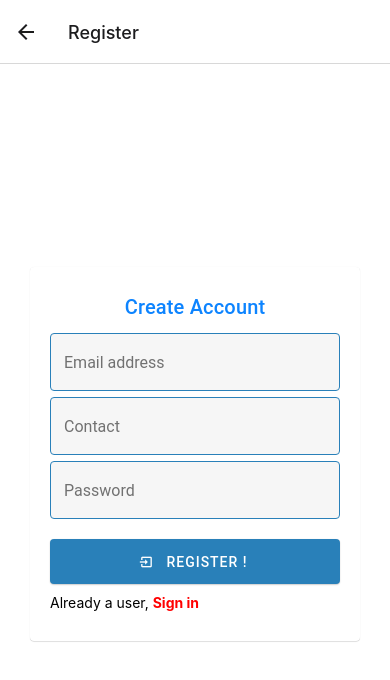
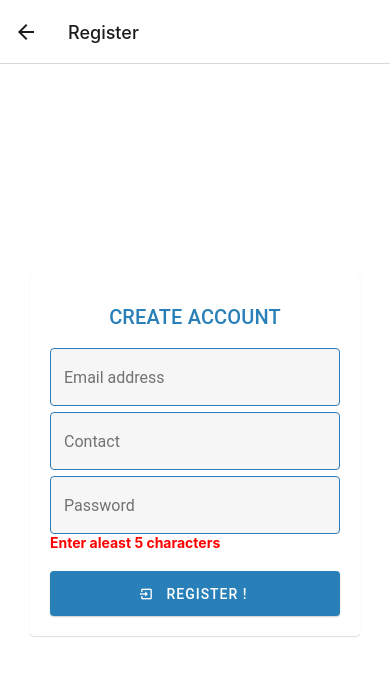
Before and after one commit to Shalini-2209/career-guidance-app-rn, a React Native app: screen /Register in a window 390 px wide. Shown: the top 680 px of the page. Built offline with nearby package versions, Linux system fonts and the light colour scheme; no server answers.

Commit message:
Registration fixed!

```diff
--- a/src/screens/Register.js
+++ b/src/screens/Register.js
@@ -2,11 +2,13 @@ import { View, StyleSheet, Text } from "react-native";
 import { TextInput, Card, Button, Title } from "react-native-paper";
 import { basic, dark } from "../default/colors";
 import Alert from "../components/Alert";
+import database from "../storage/firebase";
+import { getDatabase, ref, set } from "firebase/database";
 import React, { useState, useEffect } from "react";
 
-const Login = ({ navigation }) => {
+const Login = () => {
   const initalState = {
-    name: "",
+    mail: "",
     pwd: "",
     contact: "",
   };
@@ -18,46 +20,80 @@ const Login = ({ navigation }) => {
     <Alert alert={alert} setAlert={setAlert} />;
   }, [alert]);
 
-  const handleRegister = () => {};
+  const handleRegister = () => {
+    if (form.mail === "" || form.contact === "" || form.pwd === "")
+      setAlert("Fields are empty!");
+    else if (form.pwd.length < 5) setAlert("Password length mismatched!");
+    else if (form.contact.length < 10) setAlert("Contact length mismatched!");
+    else {
+      const db = getDatabase();
+
+      set(ref(db, "users/" + form.mail), {
+        pwd: form.pwd,
+        contact: form.contact,
+      });
+
+      setForm(initalState);
+      setAlert("User registered!");
+    }
+  };
 
   return (
     <>
       <View style={styles.container}>
+        {alert ? (
+          <Alert alert={alert} setAlert={setAlert} />
+        ) : (
           <Card style={{ padding: 20 }}>
             <Title
-            style={{ textAlign: "center", color: dark, marginVertical: 5 }}
+              style={{
+                textAlign: "center",
+                color: basic,
+                marginVertical: 10,
+                textTransform: "uppercase",
+              }}
             >
               Create Account
             </Title>
 
             <TextInput
               mode="outlined"
+              value={form.mail}
               label="Email address"
               placeholder="Enter email"
               // style={{ marginBottom: 10 }}
               outlineColor={basic}
               activeOutlineColor={dark}
+              onChangeText={(text) => setForm({ ...form, mail: text })}
             />
 
             <TextInput
               mode="outlined"
+              value={form.contact}
               label="Contact"
               placeholder="Enter contact number"
               // style={{ marginBottom: 10 }}
               outlineColor={basic}
               activeOutlineColor={dark}
               keyboardType="numeric"
+              maxLength={10}
               right={<TextInput.Affix text="/10" />}
+              onChangeText={(num) => setForm({ ...form, contact: num })}
             />
 
             <TextInput
               mode="outlined"
-            k
+              value={form.pwd}
               label="Password"
+              secureTextEntry
               placeholder="Enter secret code"
               outlineColor={basic}
               activeOutlineColor={dark}
+              onChangeText={(text) => setForm({ ...form, pwd: text })}
             />
+            <Text style={{ fontWeight: "bold", color: "red" }}>
+              Enter aleast 5 characters
+            </Text>
 
             <Button
               icon="import"
@@ -69,7 +105,7 @@ const Login = ({ navigation }) => {
               Register !
             </Button>
 
-          <Text style={{ marginVertical: 10 }}>
+            {/* <Text style={{ marginVertical: 10 }}>
             Already a user,{" "}
             <Text
               style={{ fontWeight: "bold", color: "red" }}
@@ -77,8 +113,9 @@ const Login = ({ navigation }) => {
             >
               Sign in
             </Text>
-          </Text>
+          </Text> */}
           </Card>
+        )}
       </View>
     </>
   );
```
Lines whose indentation alone changed are shown as unchanged.
